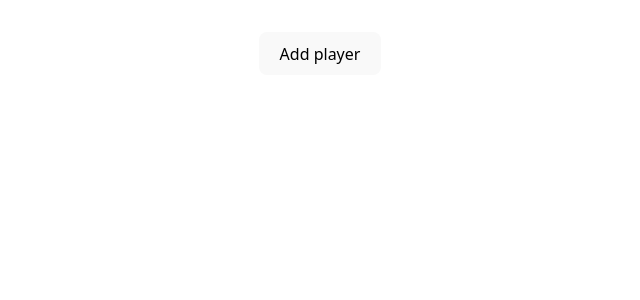
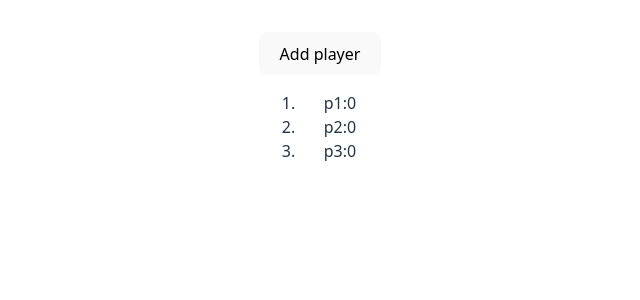
Before and after one commit to yishayhoffman-hilma/get-to-42, a React (Vite) app in the folder get-to-42/: page / in a window 1280 px wide. Shown: the top 300 px of the page, without its empty margins (320-960 px from the left). Built offline with nearby package versions, Linux system fonts and the light colour scheme.

Commit message:
made leaderboard build

```diff
--- a/get-to-42/src/components/GameBoard.jsx
+++ b/get-to-42/src/components/GameBoard.jsx
@@ -1,4 +1,4 @@
-import { useState } from "react";
+import React, { useState } from "react";
 import ActionButtons from "./ActionButtons";
 import LoginPage from "./LoginPage";
 import RegisterPage from "./RegisterPage";
--- a/get-to-42/src/components/Leaderboard.jsx
+++ b/get-to-42/src/components/Leaderboard.jsx
@@ -1,3 +1,36 @@
-function Leaderboard() {}
+import { useState } from "react";
+
+function Leaderboard() {
+  const [topPlayers, setTopPlayers] = useState(["p1", "p2", "p3"]);
+  const [topScores, setTopScores] = useState([0, 0, 0]);
+  localStorage.setItem("top-scores", topScores);
+
+  function updateLeaderBoard(player) {
+    if (player.score > topScores[2]) {
+      if (player.score > topScores[1]) {
+        if (player.score > topScores[0]) {
+          topScores[0] = player.score;
+          topPlayers[0] = player;
+        } else {
+          topScores[1] = player.score;
+          topPlayers[1] = player;
+        }
+      } else {
+        topScores[2] = player.score;
+        topPlayers[2] = player;
+      }
+    }
+  }
+
+  return (
+    <>
+      <ol>
+        <li>{topPlayers[0] + ":" + topScores[0]}</li>
+        <li>{topPlayers[1] + ":" + topScores[1]}</li>
+        <li>{topPlayers[2] + ":" + topScores[2]}</li>
+      </ol>
+    </>
+  );
+}
 
 export default Leaderboard;
```
